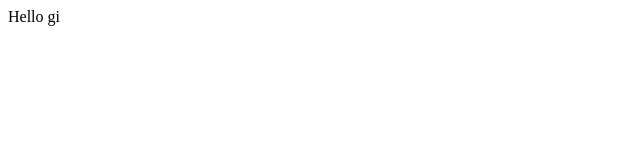
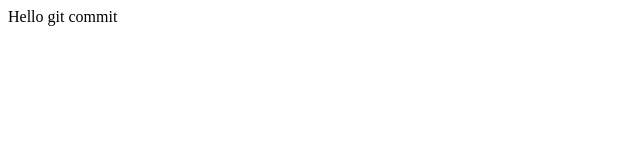
Before and after one commit to Herondil/Portfolio_test, a plain HTML site: page index.html in a window 1280 px wide. Shown: the full height of the page, 0-640 px from the left. Drawn offline with Linux system fonts and the light colour scheme.

Commit message:
Modification pour le cours

```diff
--- a/index.html
+++ b/index.html
@@ -1,3 +1,3 @@
 <html>
-Hello gi
+Hello git commit
 </html>
--- /dev/null
+++ b/script.js
@@ -0,0 +1 @@
+console.log("hello");
```
Also changed, not shown: package-lock.json (added), 1 other file.
